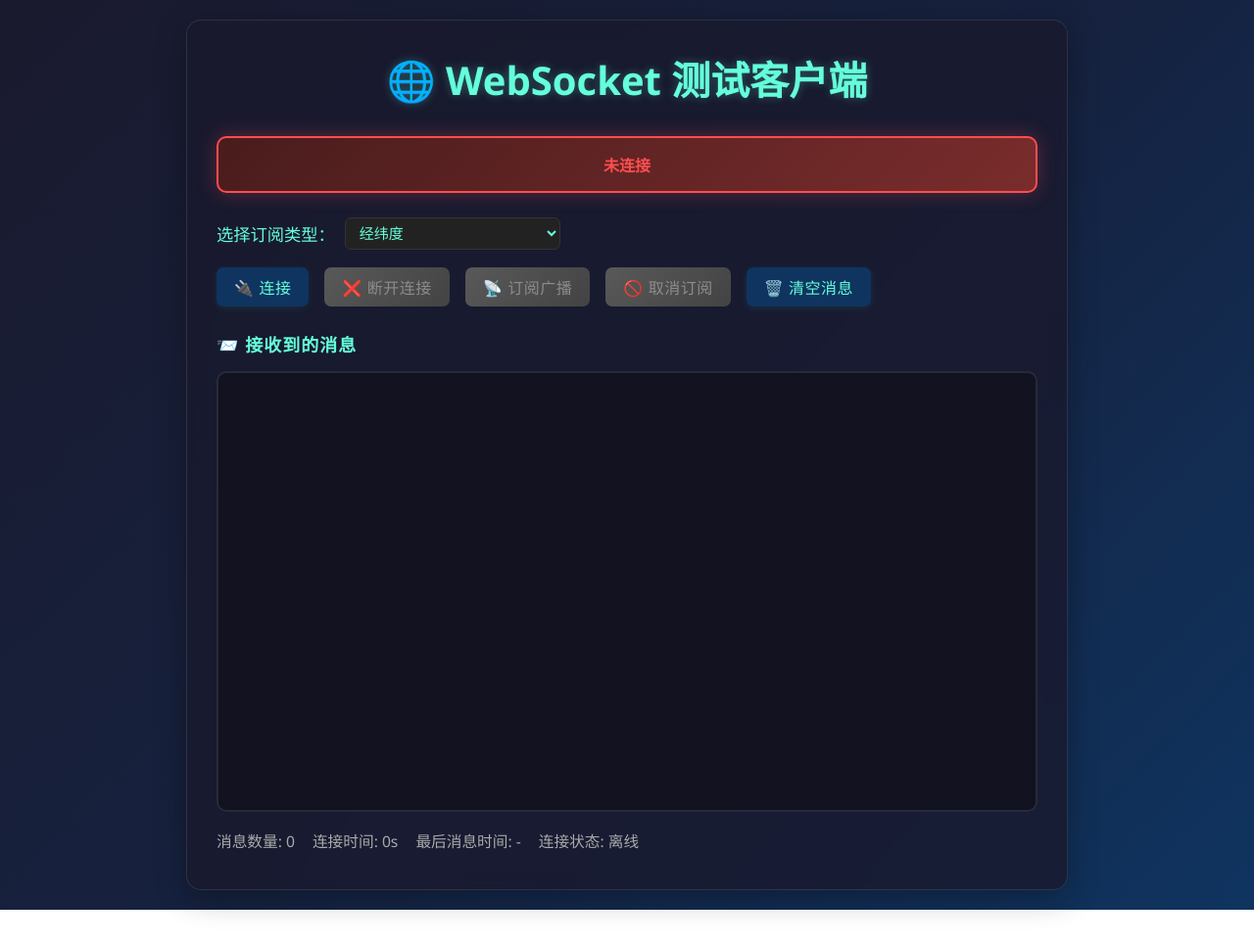
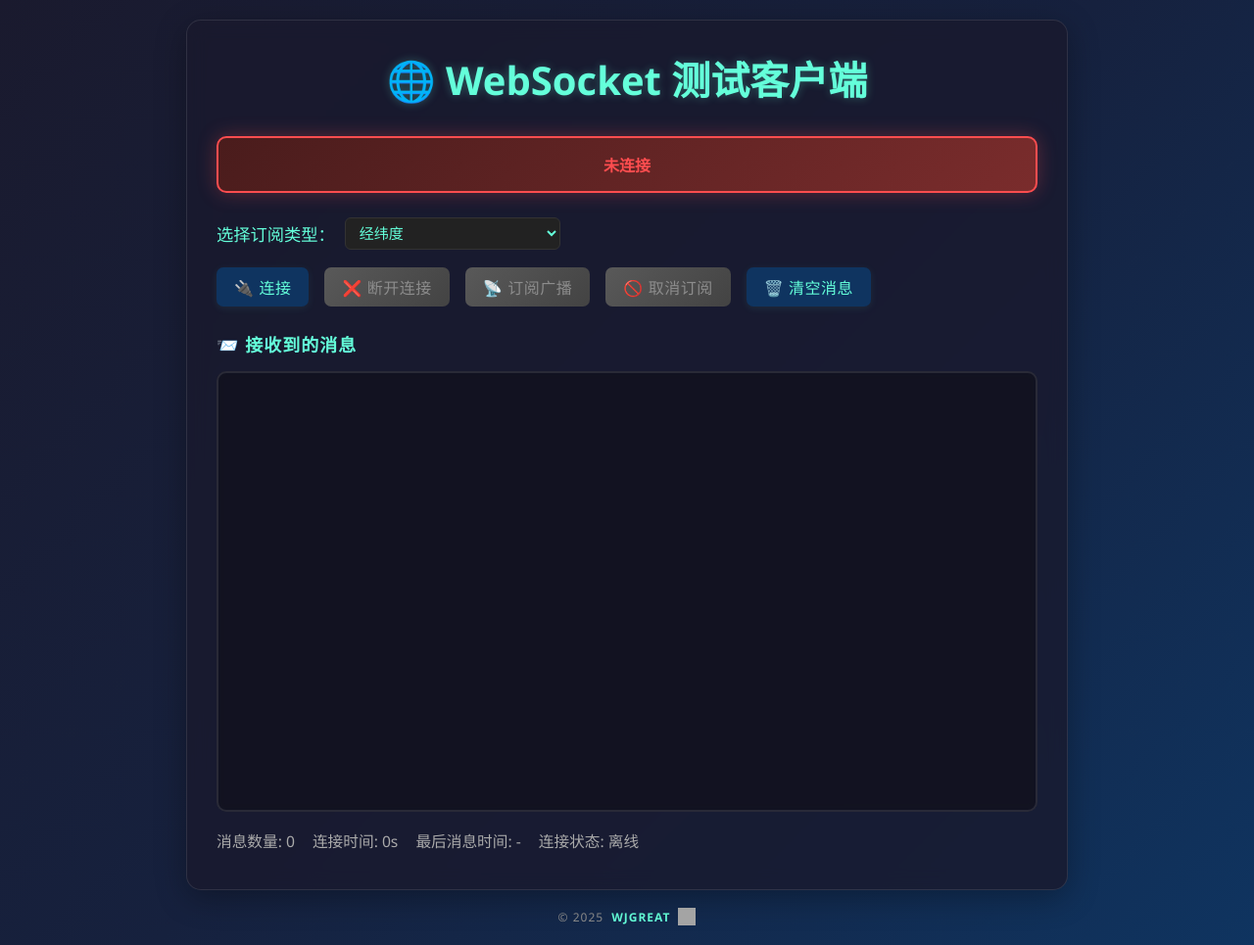
Before and after one commit to CPW2333/demo-websocket, a website: page public/index.html in a window 1280 px wide. Shown: the whole page at 98% size. Before the commit the page ends 929 px from the top, so only its background shows below. Drawn offline with Linux system fonts and the light colour scheme; grey boxes are pictures that could not be loaded.

Commit message:
feat: 测试页面更新

```diff
--- a/public/index.html
+++ b/public/index.html
@@ -4,6 +4,7 @@
     <meta charset="UTF-8" />
     <meta name="viewport" content="width=device-width, initial-scale=1.0" />
     <title>WebSocket 测试客户端 - 暗黑主题</title>
+    <link rel="icon" href="/favicon.ico" type="image/x-icon" />
     <style>
       * {
         margin: 0;
@@ -505,6 +506,39 @@
       </div>
     </div>
 
+    <!-- 版权栏 -->
+    <div
+      style="
+        display: flex;
+        align-items: center;
+        justify-content: center;
+        color: #8c8c8c;
+        margin-top: 18px;
+        font-size: 12px;
+        letter-spacing: 1px;
+        gap: 8px;
+      "
+    >
+      <span style="text-align: center">© <span id="copyrightYear"></span></span>
+      <a
+        href="https://wjgreat.me"
+        target="_blank"
+        style="color: #64ffda; text-decoration: none; font-weight: bold"
+        >WJGREAT</a
+      >
+      <a
+        href="https://github.com/CPW2333/demo-websocket"
+        target="_blank"
+        style="display: flex; align-items: center"
+      >
+        <img
+          src="https://cdn.jsdelivr.net/npm/simple-icons@v11/icons/github.svg"
+          alt="GitHub"
+          style="height: 18px; width: 18px; filter: invert(0.8) grayscale(1) brightness(1.5)"
+        />
+      </a>
+    </div>
+
     <script>
       // WebSocket 连接实例
       let ws = null;
@@ -775,6 +809,8 @@
       // 页面加载完成后的初始化
       document.addEventListener('DOMContentLoaded', function () {
         addMessage('页面已加载，点击"连接"按钮开始测试', 'info');
+        // 设置版权年份
+        document.getElementById('copyrightYear').textContent = new Date().getFullYear();
       });
 
       // 美化按钮样式
```
Also changed, not shown: public/favicon.ico (added).
